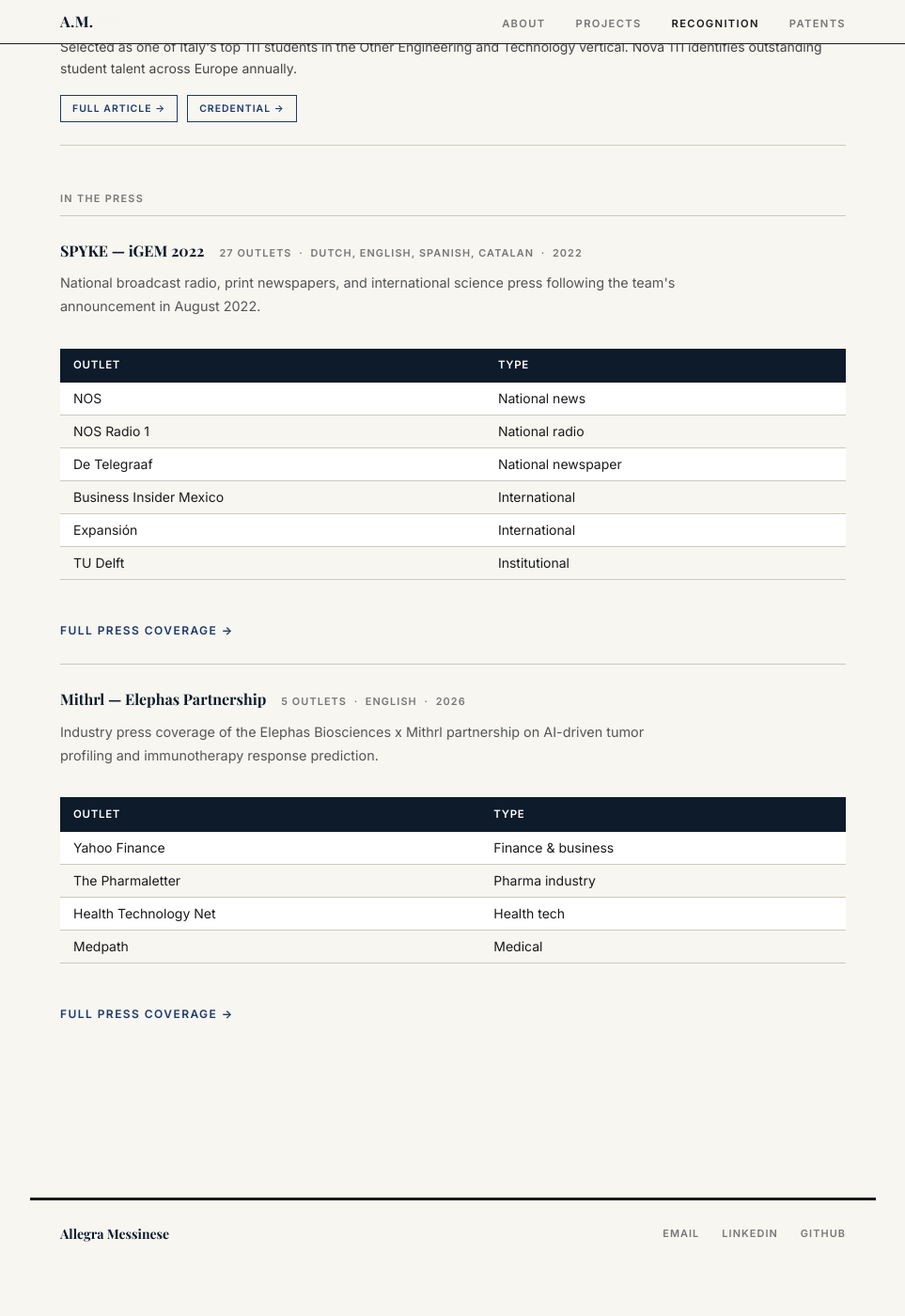
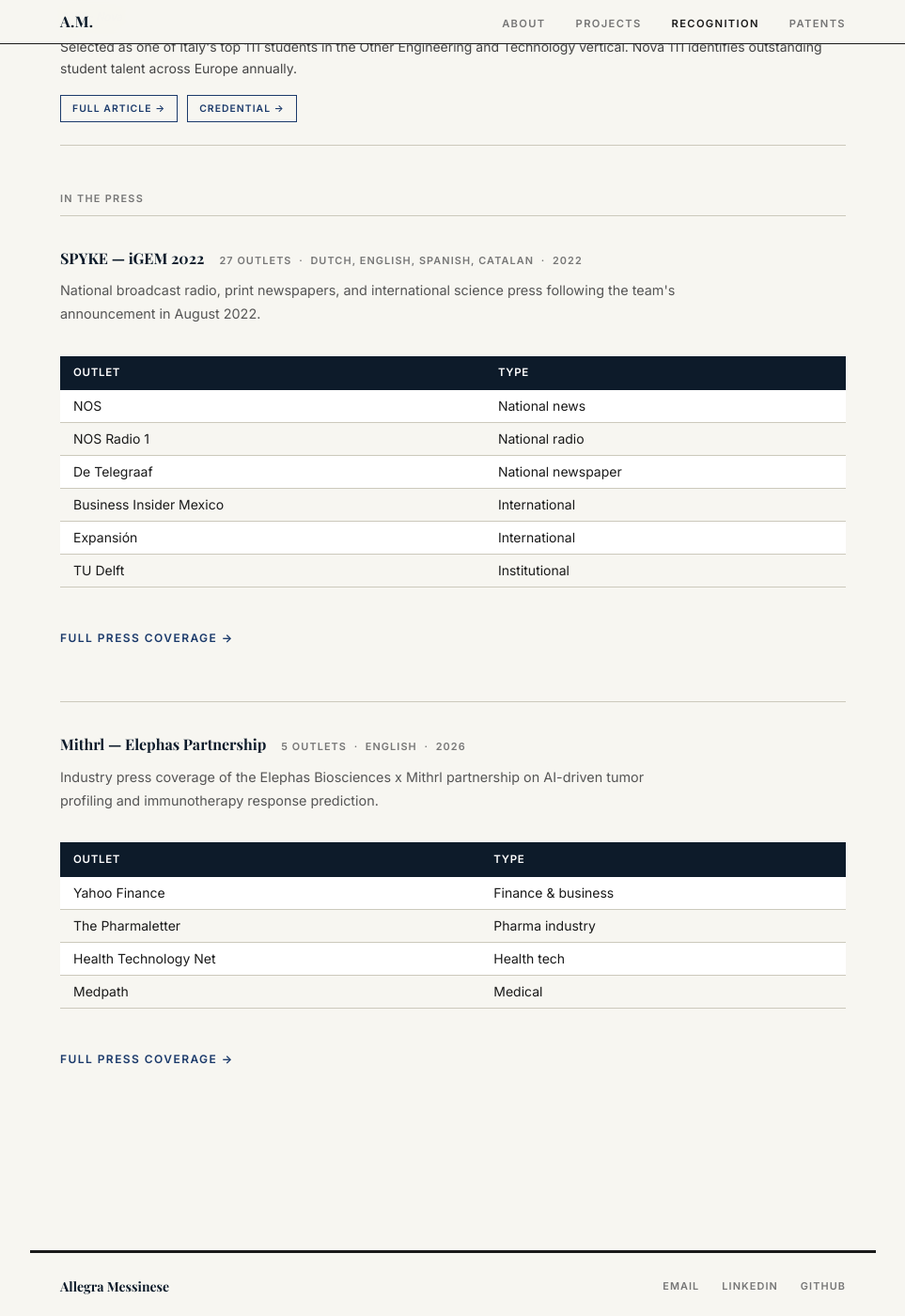
Before and after one commit to allimessinese/allimessinese.github.io, a Jekyll site: the page built from publications.md, in a window 1280 px wide and 1400 px high, scrolled down 297 px. Shown: the whole window at 94% size, without its empty margins (158-1121 px from the left). Built offline with Jekyll 4.4.1, drawn with Linux system fonts in a browser that asks for light colours; some web fonts are replaced; before the commit the page ends 1645 px from its top, so only the background shows below that.

Commit message:
Increase gap between press project blocks on Recognition page
Co-Authored-By: Claude Sonnet 4.6 <noreply@anthropic.com>

```diff
--- a/assets/css/main.css
+++ b/assets/css/main.css
@@ -751,7 +751,10 @@ img { max-width: 100%; display: block; }
 /* ── Press blocks (Recognition page) ───────────────────── */
 .press-project-block {
   border-top: 1px solid var(--rule);
-  padding: 1.5rem 0;
+  padding: 2rem 0;
+}
+.press-project-block + .press-project-block {
+  margin-top: 1.5rem;
 }
 .press-project-header {
   display: flex;
```
